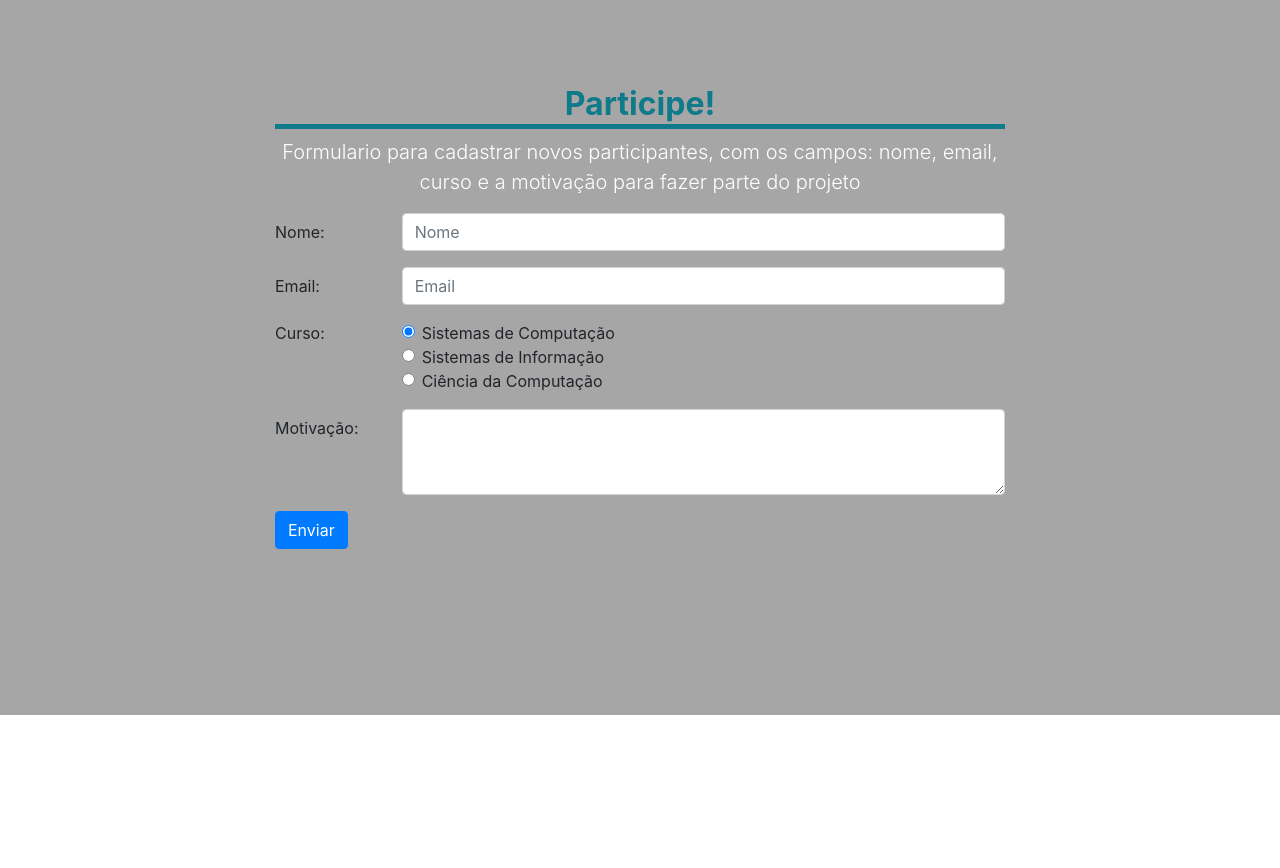
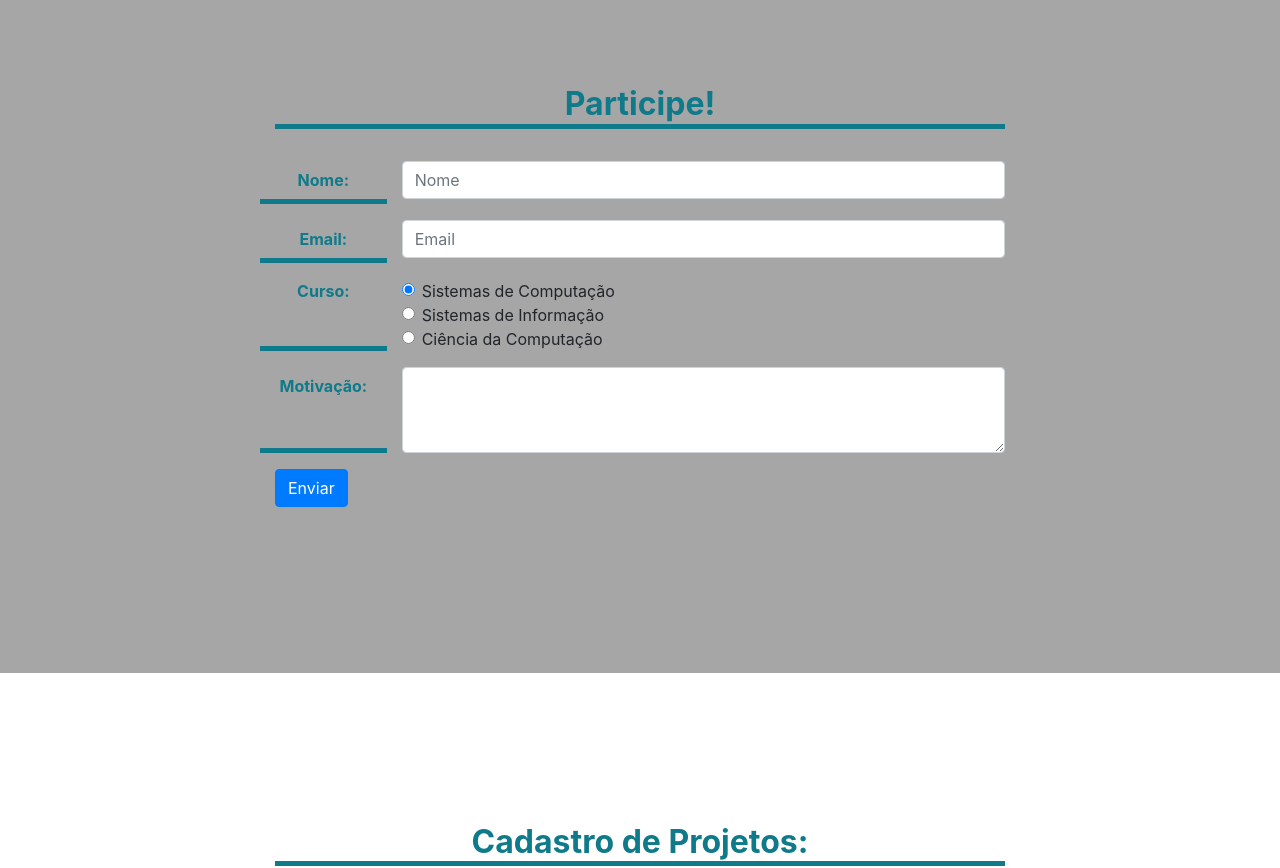
Before and after one commit to solidarizesw/site, an Angular app: page / in a window 1280 px wide. Shown: the part 1740-2608 px from the top of the page. Built offline with nearby package versions, Linux system fonts and the light colour scheme.

Commit message:
Update voluntarios.component.html

```diff
--- a/src/app/pages/voluntarios/voluntarios.component.html
+++ b/src/app/pages/voluntarios/voluntarios.component.html
@@ -2,21 +2,19 @@
     <div class="container">
       <div class="row">
         <div class="col-lg-8 mx-auto">
-          <h2 class="color-green">Participe!</h2>
-          <p class="lead center text-white">Formulario para cadastrar novos participantes,
-            com os campos: nome, email, curso e a motivação para fazer parte do projeto</p>
+          <h2 class="color-green titulos">Participe!</h2><br>
 
             <!-- Form em bootstrap -->
             <form>
               <div class="form-group row">
-                <label for="nome-form" class="col-sm-2 col-form-label">Nome:</label>
+                <label for="nome-form" class="col-sm-2 col-form-label color-green">Nome:</label>
                 <div class="col-sm-10">
                   <input type="email" class="form-control" id="nome-form" placeholder="Nome">
                 </div>
               </div>
 
               <div class="form-group row">
-                <label for="email-form" class="col-sm-2 col-form-label">Email:</label>
+                <label for="email-form" class="col-sm-2 col-form-label color-green">Email:</label>
                 <div class="col-sm-10">
                   <input type="email" class="form-control" id="email-form" placeholder="Email">
                 </div>
@@ -24,7 +22,7 @@
 
                 <fieldset class="form-group">
                 <div class="row">
-                  <legend class="col-form-label col-sm-2 pt-0">Curso:</legend>
+                  <legend class="col-form-label col-sm-2 pt-0 color-green">Curso:</legend>
                   <div class="col-sm-10">
 
                     <div class="form-check">
@@ -53,7 +51,7 @@
 
               <!-- Caixa de texto -->
               <div class="form-group row">
-                <label for="nome-form" class="col-sm-2 col-form-label">Motivação:</label>
+                <label for="nome-form" class="col-sm-2 col-form-label color-green">Motivação:</label>
                 <div class="col-sm-10">
                   <textarea id="form21" class="md-textarea form-control" rows="3"></textarea>
                 </div>
@@ -67,17 +65,8 @@
                   <button type="submit" class="btn btn-primary">Enviar</button>
                 </div>
               </div>
+
             </form>
-
-
-
-
-
-
-
-
-
-
 
         </div>
       </div>
```
